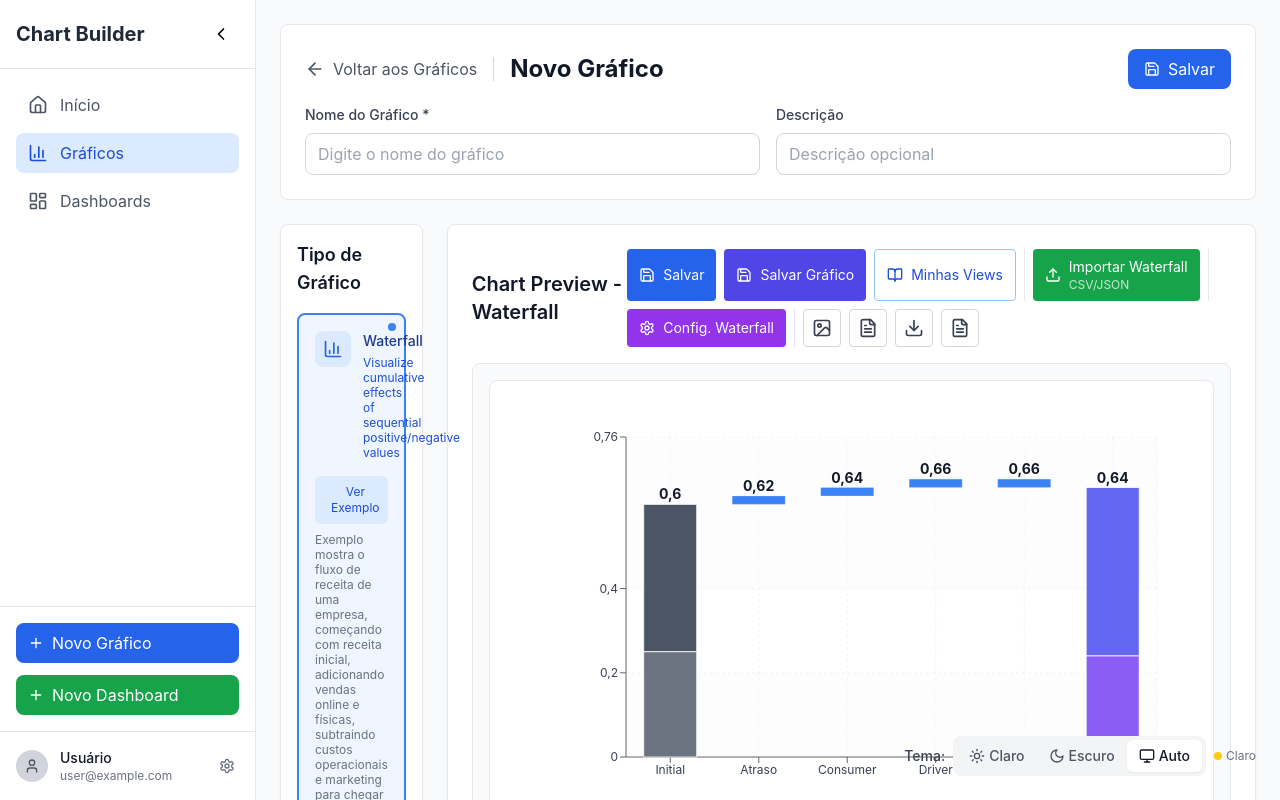
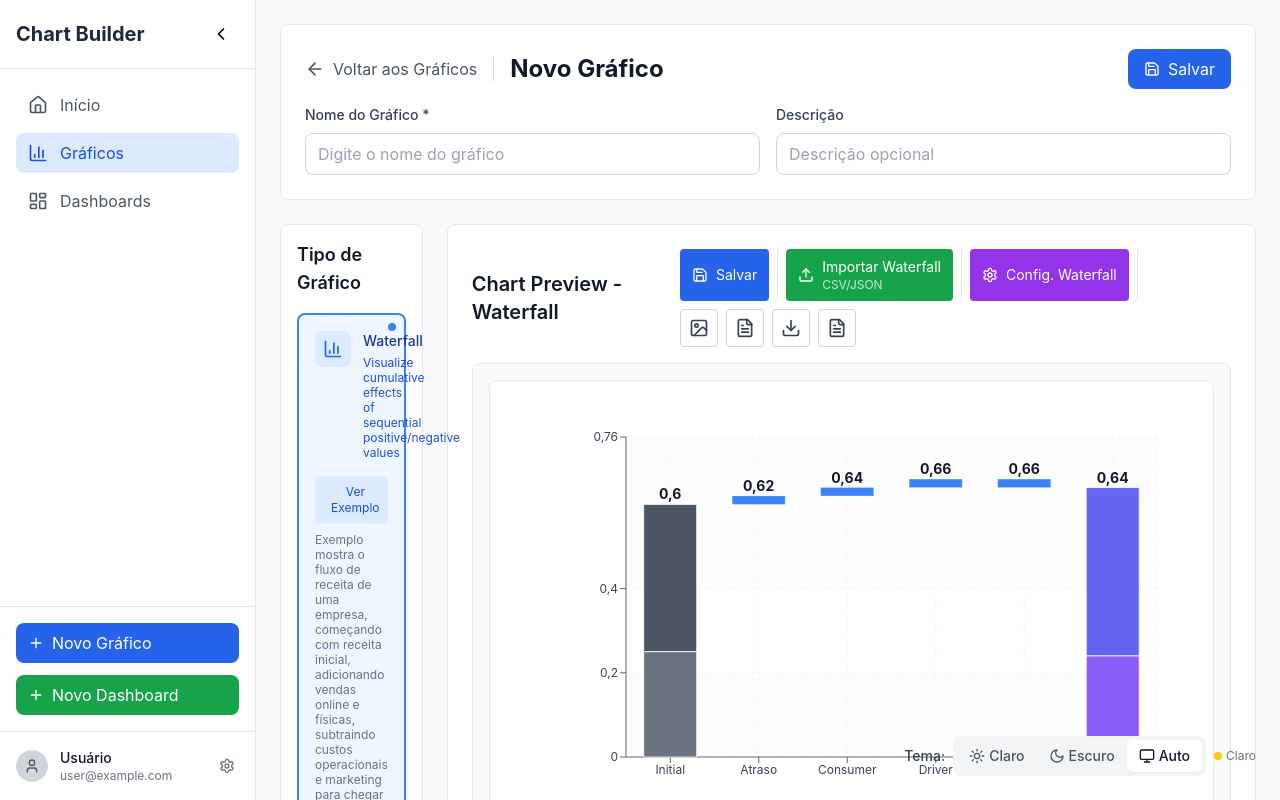
Before and after one commit to PedroPaduelo/chatbilder-watherfall, a React (Vite) app: page /charts/new in a window 1280 px wide. Built offline with nearby package versions, Linux system fonts and the light colour scheme.

Commit message:
refactor: simplify Toolbar component by removing unused buttons and adjusting styles

```diff
--- a/src/components/Toolbar.tsx
+++ b/src/components/Toolbar.tsx
@@ -1,5 +1,5 @@
 import React from 'react';
-import { Download, Upload, Image, FileText, Save, BookOpen, Settings } from 'lucide-react';
+import { Download, Upload, Image, FileText, Save, Settings } from 'lucide-react';
 import type { ChartType } from '../types';
 
 export interface ToolbarProps {
@@ -9,8 +9,8 @@ export interface ToolbarProps {
   onExportSVG: () => void;
   onExportJSON: () => void;
   onExportHTML: () => void;
-  onSaveView: () => void;
-  onManageViews: () => void;
+  onSaveView?: () => void;
+  onManageViews?: () => void;
   onShowChartSettings: () => void;
   onSaveChart?: () => Promise<void>;
 }
@@ -44,39 +44,19 @@ const Toolbar: React.FC<ToolbarProps> = ({
 
   return (
     <div className="flex flex-wrap gap-2">
-      {/* Saved Views Section */}
+      {/* Save Section */}
       <div className="flex gap-2 border-r border-gray-200 dark:border-gray-600 pr-2">
-        <button
-          type="button"
-          onClick={onSaveView}
-          className="px-3 py-2 bg-blue-600 dark:bg-blue-700 text-white rounded hover:bg-blue-700 dark:hover:bg-blue-800 flex items-center gap-2 text-sm transition-colors"
-          title="Salvar Visualização Atual"
-        >
-          <Save size={16} />
-          Salvar
-        </button>
-
         {onSaveChart && (
           <button
             type="button"
             onClick={onSaveChart}
-            className="px-3 py-2 bg-indigo-600 dark:bg-indigo-700 text-white rounded hover:bg-indigo-700 dark:hover:bg-indigo-800 flex items-center gap-2 text-sm transition-colors"
+            className="px-3 py-2 bg-blue-600 dark:bg-blue-700 text-white rounded hover:bg-blue-700 dark:hover:bg-blue-800 flex items-center gap-2 text-sm transition-colors"
             title="Salvar Gráfico Atual"
           >
             <Save size={16} />
-            Salvar Gráfico
+            Salvar
           </button>
         )}
-
-        <button
-          type="button"
-          onClick={onManageViews}
-          className="px-3 py-2 border border-blue-300 dark:border-blue-600 text-blue-700 dark:text-blue-300 rounded hover:bg-blue-50 dark:hover:bg-blue-900/20 flex items-center gap-2 text-sm transition-colors"
-          title="Gerenciar Visualizações Salvas"
-        >
-          <BookOpen size={16} />
-          Minhas Views
-        </button>
       </div>
 
       {/* Import Section */}
```
